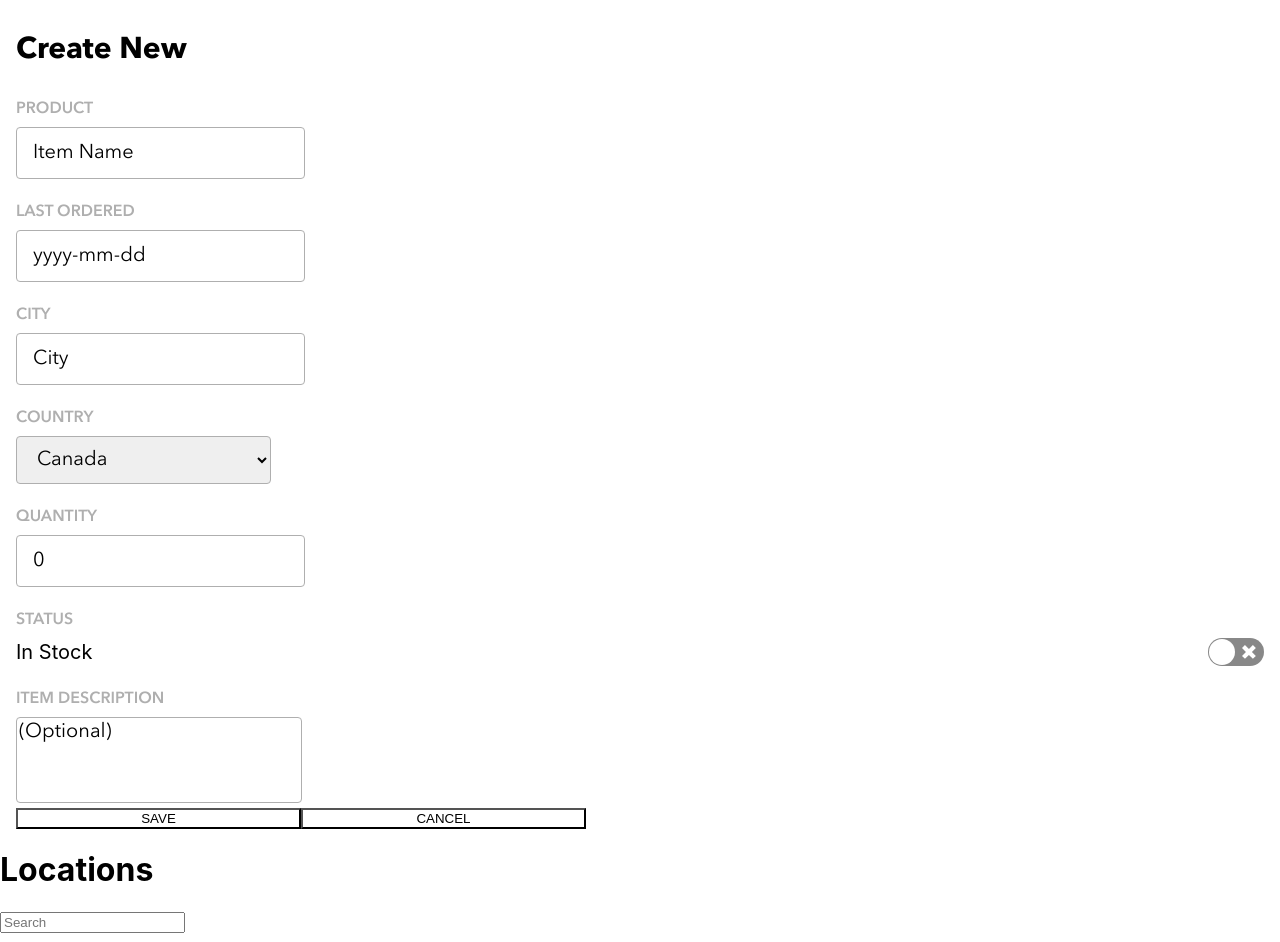
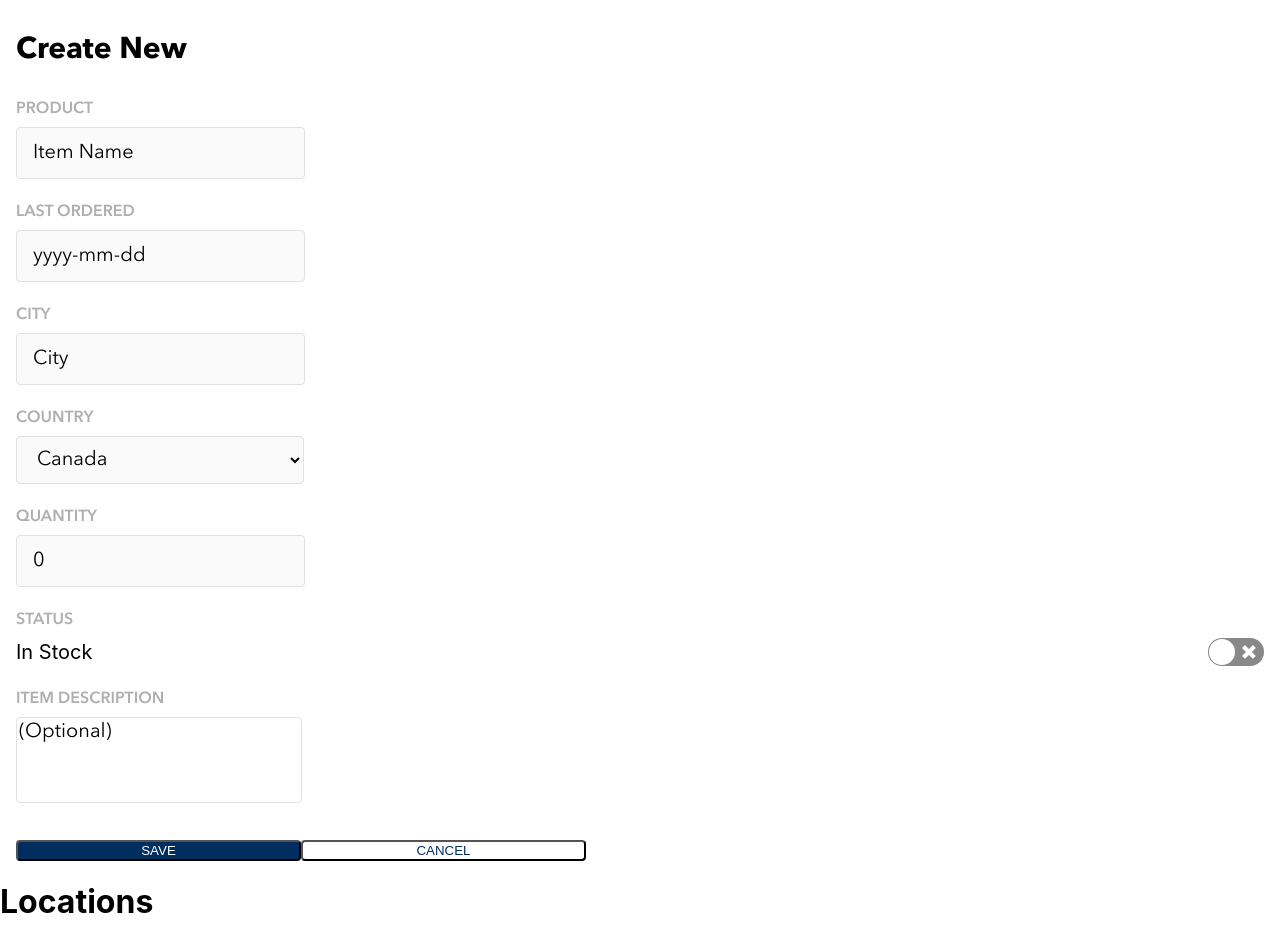
Before and after one commit to lowsound42/vanvleet, a React (Create React App) app in the folder client/: page / in a window 1280 px wide. Shown: the top 942 px of the page. Built offline with nearby package versions, Linux system fonts and the light colour scheme; no server answers.

Commit message:
style completed

```diff
--- a/client/src/components/AddInvenItem/AddInvenItem.js
+++ b/client/src/components/AddInvenItem/AddInvenItem.js
@@ -26,7 +26,7 @@
                 </div>
                 <div className="add-inventory-item-form__wrapper__input-box">
                     <div className="add-inventory-item-form__wrapper__input-box__text">COUNTRY</div>
-                    <select className="add-inventory-item-form__wrapper__input-box__input-text">
+                    <select className="add-inventory-item-form__wrapper__input-box__input-text--select">
                     <option value="canada">Canada</option>
                     <option value="korea">Korea</option>
                     </select>
--- a/client/src/components/AddInvenItem/AddInvenItem.scss
+++ b/client/src/components/AddInvenItem/AddInvenItem.scss
@@ -27,8 +27,19 @@
                 padding-right: 16px;
                 height: 48px;
                 width: 255px;
-                border: 1px solid #AFAFAF;
+                border: 1px solid #E1E1E1;
                 border-radius: 4px;
+                background-color: #FAFAFA;
+            }
+            &__input-text--select {
+                padding-left: 16px;
+                font-size: 20px;
+                font-family: 'AvenirNormal';
+                height: 48px;
+                width: 288px;
+                 border: 1px solid #E1E1E1;
+                 background-color: #FAFAFA;
+                  border-radius: 4px;
             }
             &__input-text::placeholder {
                 color: black;
@@ -47,7 +58,7 @@
                 font-size: 20px;
                 height: 80px;
                 width: 280px;
-                border: 1px solid #AFAFAF;
+                border: 1px solid #E1E1E1;
                 border-radius: 4px;
                 resize: none;
             }
@@ -59,13 +70,18 @@
         }
     }
     &__button-wrapper {
+        margin-top: 32px;
         &__save {
             width: 285px;
-            background-color: white;
+            background-color: #002F5F;
+            color: white;
+            border-radius: 4px;
         }
         &__cancel {
             width: 285px;
             background-color: white;
+            color: #002F5F;
+            border-radius: 4px;
         }
     }
 }
```
